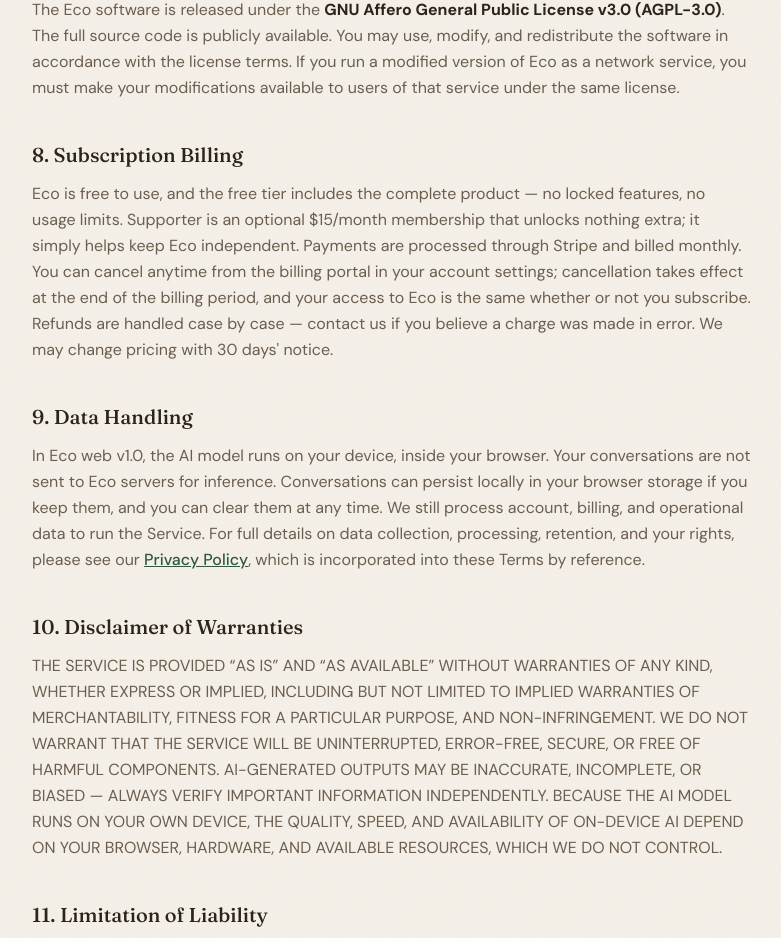
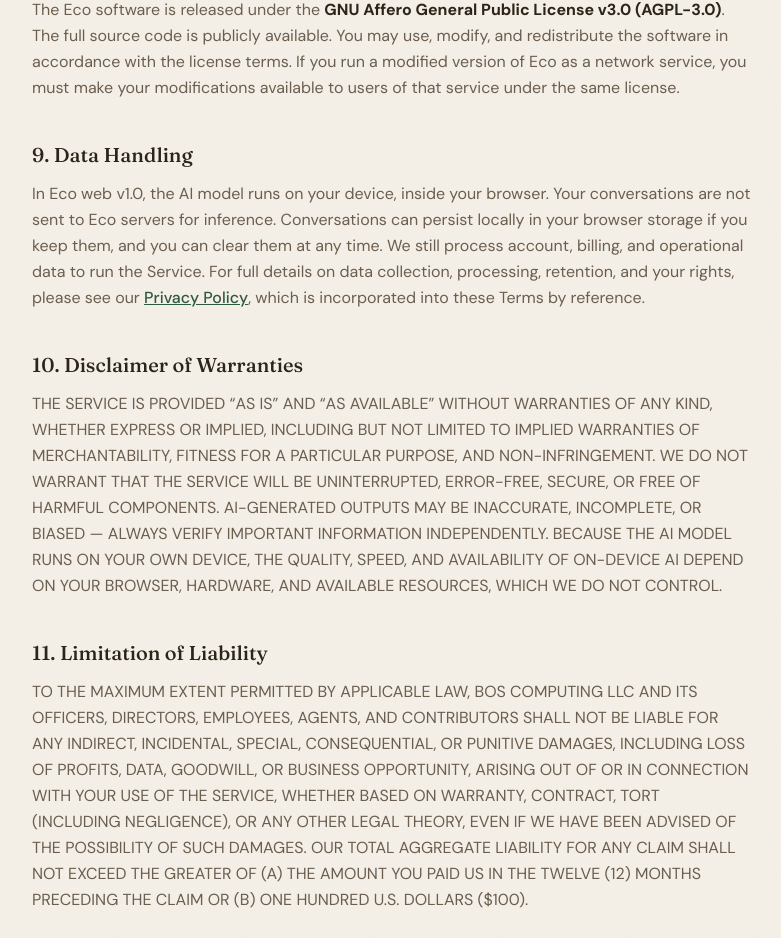
Before and after one commit to camsteinberg/eco, a Next.js app in the folder apps/web/: page /terms in a window 1280 px wide. Shown: the part 2470-3408 px from the top of the page, without its empty margins (248-1029 px from the left). Built offline with nearby package versions, Linux system fonts and the light colour scheme.

Commit message:
feat(web): gate terms section 8 (Subscription Billing) behind billing flag
The section is cleanly separable and describes the Supporter tier billing
flow — hidden when billing UI is disabled for the free-launch.

```diff
--- a/apps/web/app/terms/page.tsx
+++ b/apps/web/app/terms/page.tsx
@@ -8,6 +8,7 @@
 import { PublicFooter } from "../../src/components/public/PublicFooter";
 import { PublicNav } from "../../src/components/public/PublicNav";
 import { resolvePublicAppDestination } from "../../src/lib/access-policy";
+import { isBillingUiEnabled } from "../../src/lib/billing-ui-gate";
 import { resolveReturnTo } from "../../src/lib/navigation-return";
 
 type SearchParamValue = string | string[] | undefined;
@@ -258,7 +259,8 @@
             </p>
           </section>
 
-          {/* 8. Subscription Billing */}
+          {/* 8. Subscription Billing — hidden when billing UI is disabled */}
+          {isBillingUiEnabled() && (
             <section>
               <h2 className="mb-3 font-serif text-xl font-medium text-[var(--eco-text)]">
                 8. Subscription Billing
@@ -276,6 +278,7 @@
                 with 30 days&apos; notice.
               </p>
             </section>
+          )}
 
           {/* 9. Data Handling */}
           <section>
```
Lines whose indentation alone changed are shown as unchanged.
